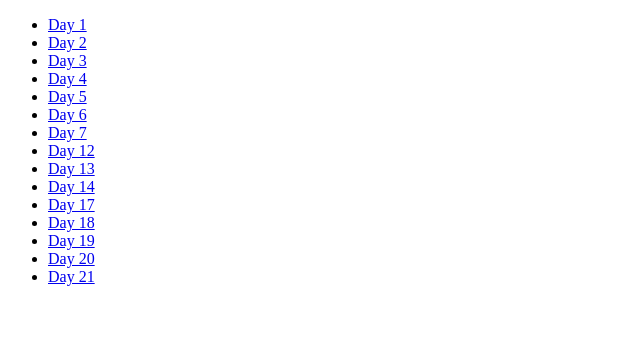
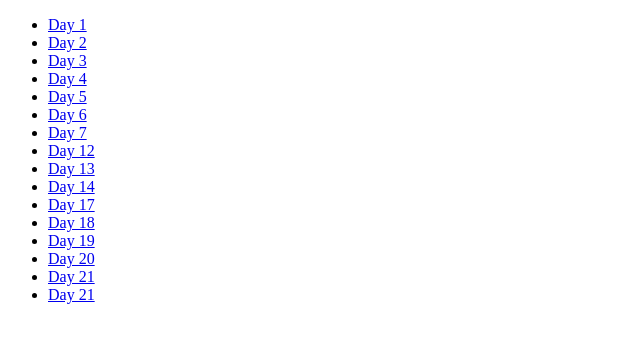
Before and after one commit to trungnt8198/fullsnack, a plain HTML site: page index.html in a window 1280 px wide. Shown: the full height of the page, 0-640 px from the left. Drawn offline with Linux system fonts and the light colour scheme.

Commit message:
Update source code Day 23

```diff
--- a/index.html
+++ b/index.html
@@ -22,6 +22,7 @@
         <li><a href="Day_19/homework.html">Day 19</a></li>
         <li><a href="Day_20/homework.html">Day 20</a></li>
         <li><a href="Day_21/homework.html">Day 21</a></li>
+        <li><a href="Day_23/index.html">Day 21</a></li>
     </ul>
 </body>
 </html>
```
